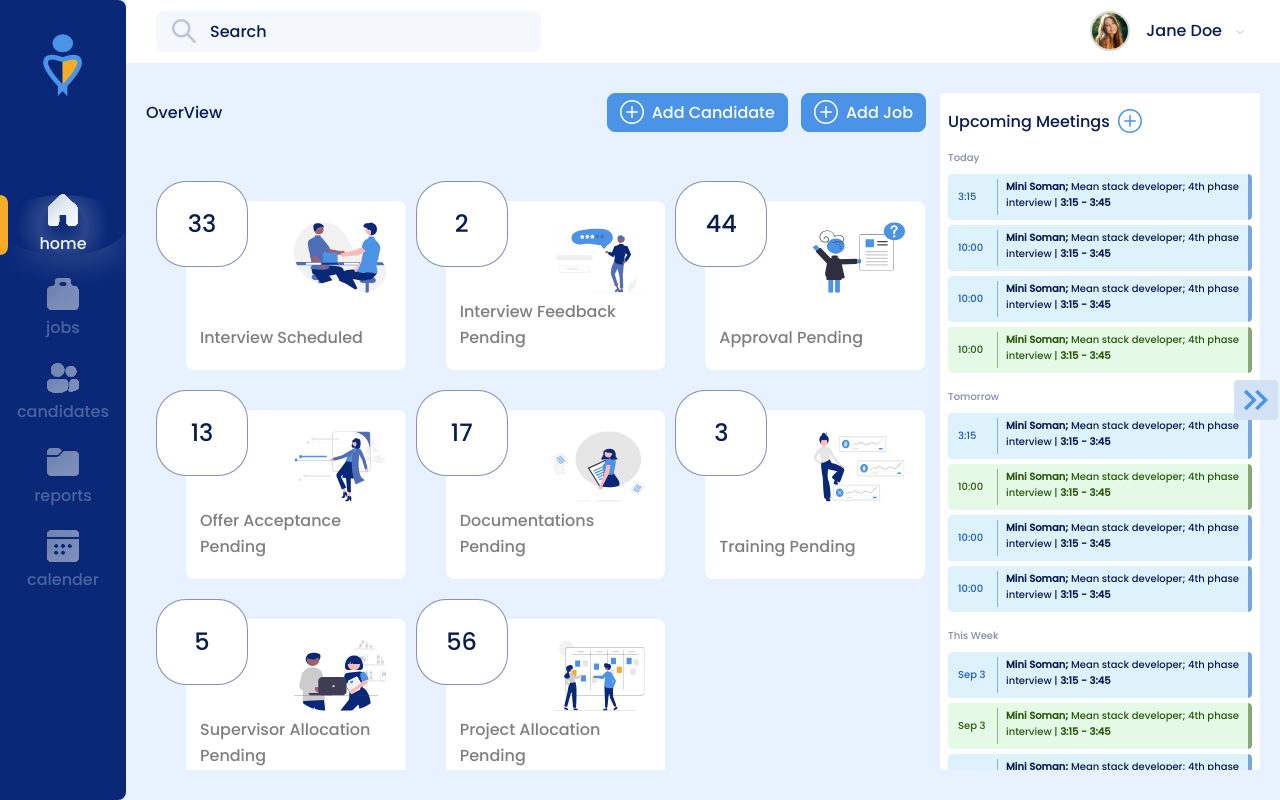
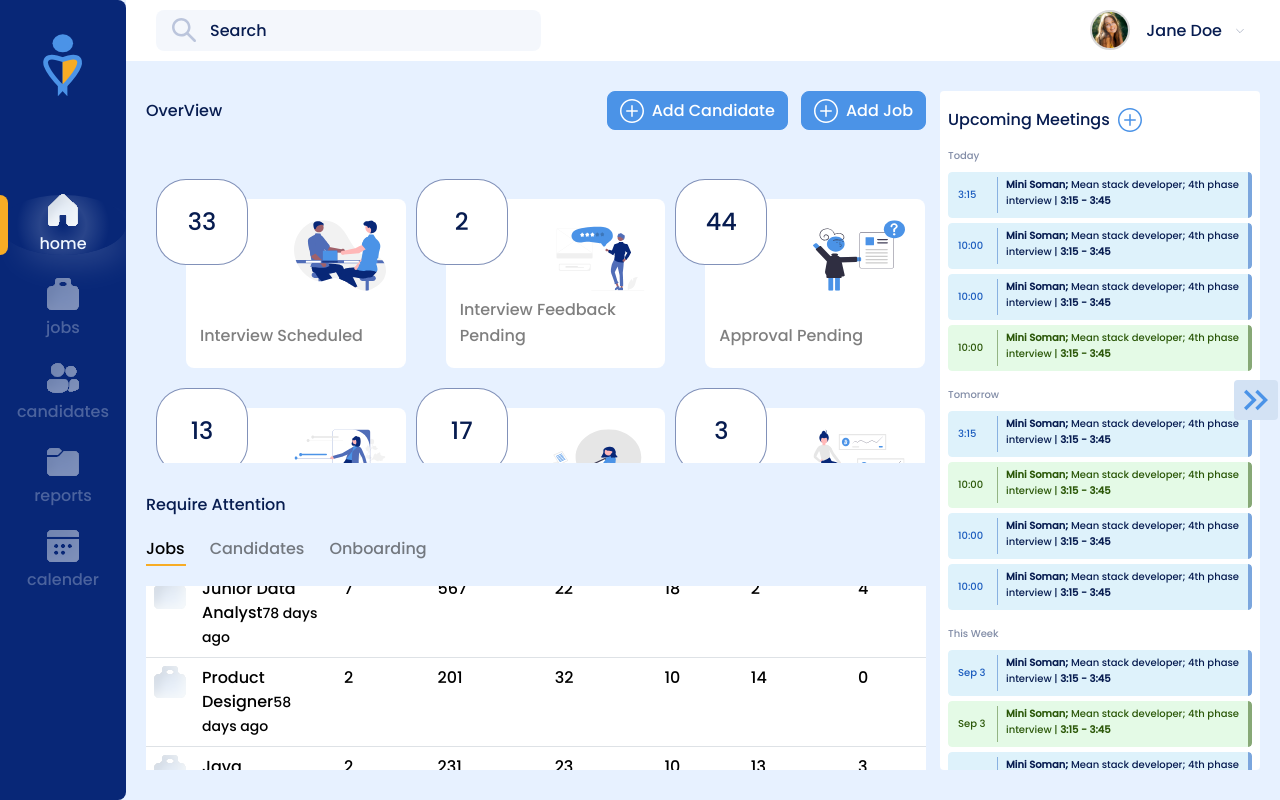
Before and after one commit to nsanzimfura-eric/hr-management-system, a React (Vite) app: page /login in a window 1280 px wide. Built offline with nearby package versions, Linux system fonts and the light colour scheme.

Commit message:
Finish  jobs components

```diff
--- a/src/components/RequireAttention/RequireAttention.tsx
+++ b/src/components/RequireAttention/RequireAttention.tsx
@@ -1,6 +1,7 @@
 
 import { useState } from "react";
 import styles from "./RequireAttention.module.scss";
+import Jobs from "../../pages/dashboard/components/Jobs/Jobs";
 
 const headerFilters = ['Jobs', 'Candidates', 'Onboarding'];
 
@@ -19,6 +20,7 @@ const RequireAttention = () => {
                 ))}
             </div>
             {/* filtered component */}
+            {activeFilter === "Jobs" && <Jobs />}
         </div>
     )
 }
--- a/src/pages/dashboard/components/DashboardHome/DashboardHome.tsx
+++ b/src/pages/dashboard/components/DashboardHome/DashboardHome.tsx
@@ -39,7 +39,7 @@ const DashboardHome = () => {
           })}
         </div>
         {/* Require Attention Bottom */}
-        <div className="requireAttentionWrapper">
+        <div className="requireAttentionWrapper d-flex flex-column">
           <div className="w-100 d-flex justify-content-between align-items-center wrapperHeader">
             <Typography className='title' variant='subtitle1'>Require Attention</Typography>
           </div>
--- a/src/pages/dashboard/components/DashboardHome/dashboardHome.module.scss
+++ b/src/pages/dashboard/components/DashboardHome/dashboardHome.module.scss
@@ -23,12 +23,11 @@
     }
     @include transition;
     .contentMiddleWrapper {
-      height: 100%;
       flex-grow: 1;
       overflow-y: auto;
       padding: 0;
+      @include scrollbar;
       margin: 0;
-      @include scrollbar;
       @include transition;
       display: flex;
       flex-direction: column;
@@ -98,7 +97,6 @@
         flex-wrap: wrap;
         gap: 40px;
         overflow: hidden;
-        min-height: fit-content;
         padding-left: 40px;
         padding-top: 40px;
         @include mq($lg) {
@@ -112,12 +110,10 @@
       .requireAttentionWrapper {
         width: 100%;
         display: flex;
-        flex-wrap: wrap;
         padding: 0;
         gap: 20px;
         overflow: hidden;
         flex-direction: column;
-        min-height: fit-content;
         background-color: transparent;
         @include mq($lg) {
           gap: 15px;
--- a/src/pages/dashboard/components/Jobs/Jobs.module.scss
+++ b/src/pages/dashboard/components/Jobs/Jobs.module.scss
@@ -4,7 +4,6 @@
 .jobs {
   :global {
     width: 100%;
-    height: 100%;
     overflow: hidden;
     display: flex;
     justify-content: center;
--- a/src/pages/dashboard/components/Jobs/Jobs.tsx
+++ b/src/pages/dashboard/components/Jobs/Jobs.tsx
@@ -2,11 +2,12 @@
 
 import styles from "./Jobs.module.scss";
 import Table from 'react-bootstrap/Table';
-import { demoJobsData } from "./jobsDataDemo";
+import { JobInterface, demoJobsData } from "./jobsDataDemo";
 
 const Jobs = () => {
   //createDemo Table titles and removes time from  titles
-  const headersTitles = Object.keys(demoJobsData[0]).filter(title => title !== 'time');
+  const headersTitles = ["Positions Left", "Applications", "Interviewed", "Rejected", "Feedback Pending", "Offered"];
+
 
   return (
     <div className={styles.jobs}>
@@ -21,18 +22,28 @@ const Jobs = () => {
           </tr>
         </thead>
         <tbody>
-          {demoJobsData.map((job, rowIndex) => (
-            <tr key={rowIndex}>
-              <td><div className="icon"><img src="/svgs/jobs.svg" alt="Icon" /></div></td>
-              {headersTitles.map((tableTitle, index) => (
-                <td key={index}>
-                  <span>{job[tableTitle]}</span>
-                  {/* // only show time under job title */}
-                  {tableTitle === "title" && <small>{job.time}</small>}
+          {demoJobsData.map((job: JobInterface, rowIndex) => {
+            const valuesArrayWithNoTime_Title: (string | number)[] = Object.entries(job)
+              .filter(([key]) => key !== 'title' && key !== 'time')
+              // eslint-disable-next-line @typescript-eslint/no-unused-vars
+              .map(([_, value]: [string, string | number]) => value);
+
+            return (
+              <tr key={rowIndex}>
+                <td><div className="icon"><img src="/svgs/jobs.svg" alt="Icon" /></div></td>
+                <td >
+                  <span>{job.title}</span>
+                  <small>{job.time}</small>
                 </td>
-              ))}
-            </tr>
-          ))}
+                {valuesArrayWithNoTime_Title.map((item, indexData) => {
+                  return (
+                    <td key={indexData}>{item}</td>
+                  )
+                })}
+              </tr>
+            )
+          }
+          )}
         </tbody>
       </Table>
     </div>
```
Also changed, not shown: src/pages/dashboard/components/Jobs/jobsDataDemo.ts (+11 -0 lines).
